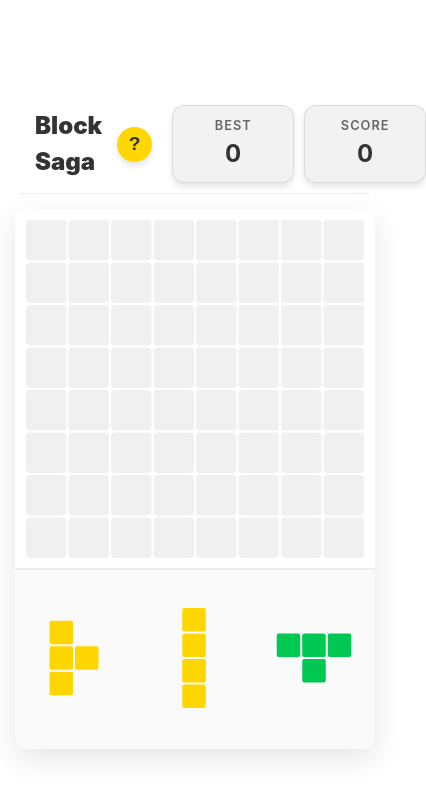
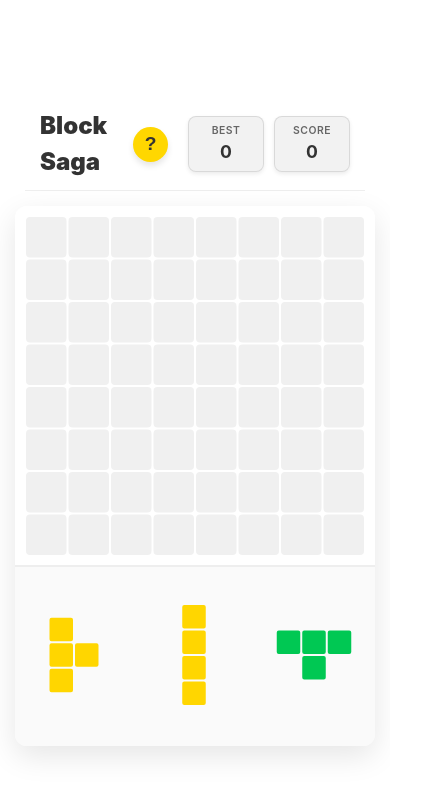
Before and after one commit to seebadas25-lab/block-saga, a website built with Vite: page index.html in a window 390 px wide. Shown: the whole page, 426 px wide, since content can reach past the window. Built offline with nearby package versions, Linux system fonts and the light colour scheme.

Commit message:
style: Smaller score boxes and increased mobile margins

```diff
--- a/src/style.css
+++ b/src/style.css
@@ -84,31 +84,28 @@ canvas {
 
 .score-box {
   background: rgba(0, 0, 0, 0.05);
-  /* Darker tint for light mode */
   backdrop-filter: blur(10px);
-  padding: 10px 20px;
-  border-radius: 12px;
+  padding: 6px 12px;
+  border-radius: 8px;
   display: flex;
   flex-direction: column;
   align-items: center;
-  min-width: 80px;
+  min-width: 50px;
   border: 1px solid rgba(0, 0, 0, 0.1);
-  box-shadow: 0 4px 6px rgba(0, 0, 0, 0.1);
+  box-shadow: 0 2px 4px rgba(0, 0, 0, 0.08);
 }
 
 .label {
-  font-size: 0.8em;
+  font-size: 0.65em;
   color: #666;
-  /* Darker gray for light mode */
   font-weight: 600;
-  letter-spacing: 1px;
+  letter-spacing: 0.5px;
 }
 
 .value {
-  font-size: 1.5em;
+  font-size: 1.1em;
   font-weight: 700;
   color: #333;
-  /* Dark text */
 }
 
 .floating-text {
@@ -234,11 +231,11 @@ canvas {
 /* Responsive Layout */
 @media (max-width: 768px) {
   body {
-    padding: 15px;
-    padding-top: env(safe-area-inset-top, 15px);
-    padding-bottom: env(safe-area-inset-bottom, 15px);
-    padding-left: env(safe-area-inset-left, 15px);
-    padding-right: env(safe-area-inset-right, 15px);
+    padding: 20px;
+    padding-top: env(safe-area-inset-top, 20px);
+    padding-bottom: env(safe-area-inset-bottom, 20px);
+    padding-left: env(safe-area-inset-left, 20px);
+    padding-right: env(safe-area-inset-right, 20px);
     box-sizing: border-box;
   }
 
@@ -247,8 +244,8 @@ canvas {
     gap: 15px;
     height: auto;
     min-height: auto;
-    padding: 15px;
-    margin: 10px;
+    padding: 20px;
+    margin: 15px;
     box-sizing: border-box;
     border-radius: 16px;
     background: rgba(255, 255, 255, 0.9);
```
